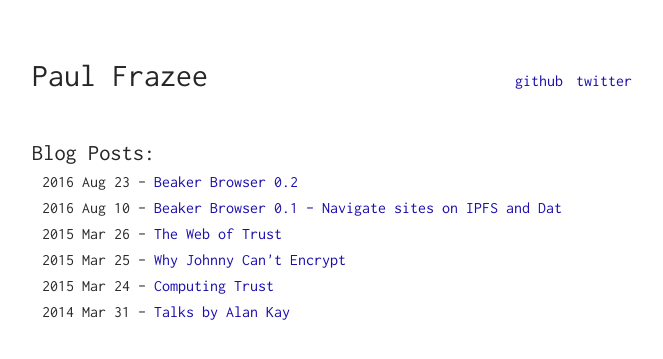
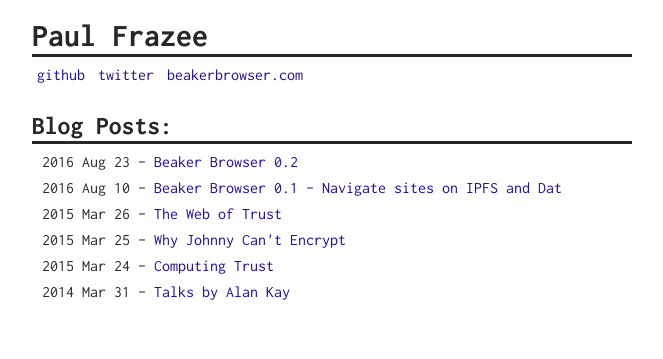
Before and after one commit to pfrazee/pfrazee.github.io, a Jekyll site: the page built from index.html, in a window 1280 px wide. Shown: the top 359 px of the page, without its empty margins (308-971 px from the left). Built offline with Jekyll 4.4.1, drawn with Linux system fonts in a browser that asks for light colours.

Commit message:
update frontpage

```diff
--- a/_data/navigation.yml
+++ b/_data/navigation.yml
@@ -3,3 +3,6 @@
 
 - title: twitter
   url: https://twitter.com/pfrazee
+
+- title: beakerbrowser.com
+  url: https://beakerbrowser.com
--- a/assets/css/main.scss
+++ b/assets/css/main.scss
@@ -56,7 +56,7 @@
 .wrapper {
 	max-width: 600px;
 	margin: auto;
-	padding: 60px 30px 60px 30px;
+	padding: 20px 30px 60px 30px;
 	@media screen and (max-width: $br) {
 		padding: 20px;
 	}
@@ -64,16 +64,18 @@
 
 
 .header {
-	display: flex;
-	justify-content: space-between;
 	align-items: baseline;
-	padding-bottom: 50px;
+	padding-bottom: 30px;
 	@media screen and (max-width: $br) {
 		display: block;
 	}
 	h1 {
 		font-size: 2em;
-		margin-bottom: 0;
+		font-weight: 700;
+		padding-right: 10px;
+		padding-bottom: 2px;
+		text-decoration: none;
+		border-bottom: 3px solid $color-black;
 	}
 	ul {
 		margin-top: 10px;
@@ -88,8 +90,12 @@
 .blog {
 	padding-bottom: 30px;
 	h1 {
-		font-size: 1.4em;
-		margin-bottom: 5px;
+		font-size: 1.6em;
+		font-weight: 700;
+		padding-right: 10px;
+		padding-bottom: 2px;
+		text-decoration: none;
+		border-bottom: 3px solid $color-black;
 	}
 }
 
```
Also changed, not shown: assets/img/new-blog-who-dis.png (deleted).
